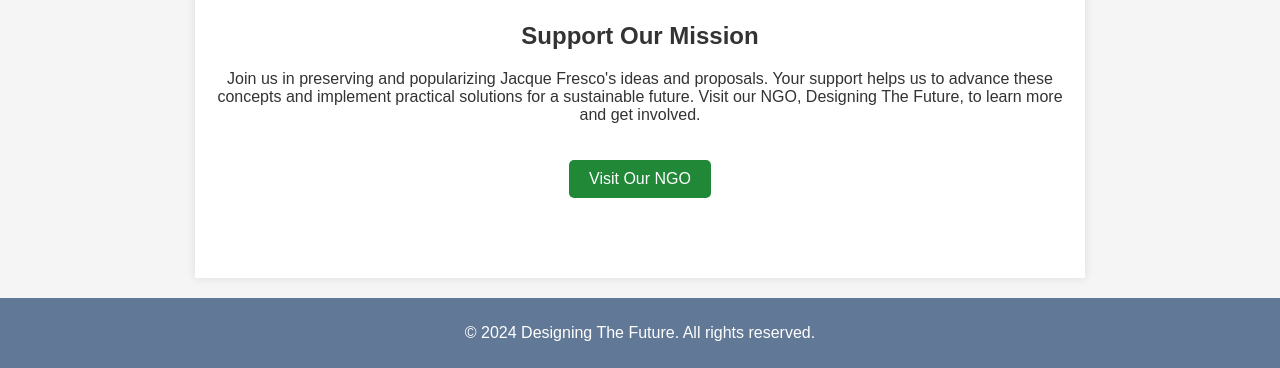
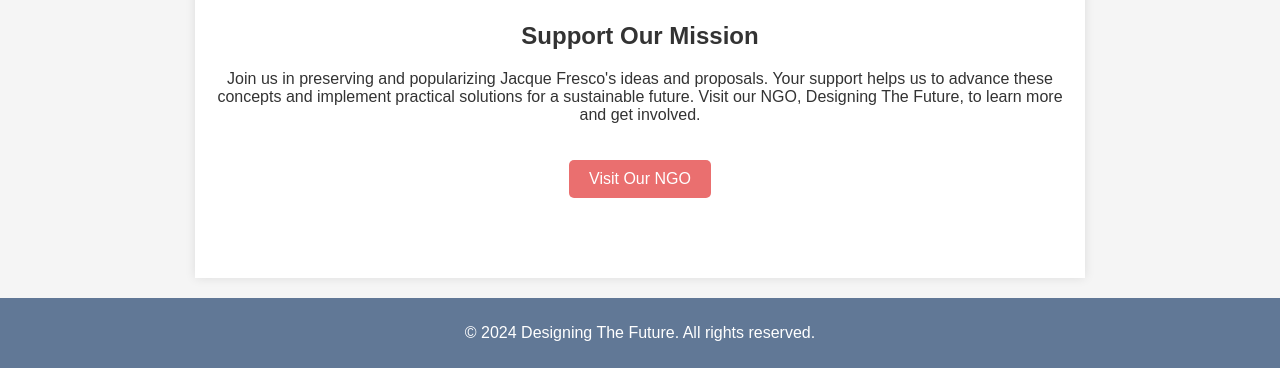
Before and after one commit to slzko/jacque-fresco.com, a website: page src/index.html in a window 1280 px wide. In both pictures the pointer is over the link "Visit Our NGO". Shown: the part 1223-1591 px from the top of the page. Drawn offline with Linux system fonts and the light colour scheme.

Commit message:
Update index.html

```diff
--- a/src/index.html
+++ b/src/index.html
@@ -75,7 +75,7 @@
             transition: background 0.3s;
         }
         .button:hover {
-            background: #218838;
+            background: #EA6F6F;
         }
     </style>
 </head>
```
